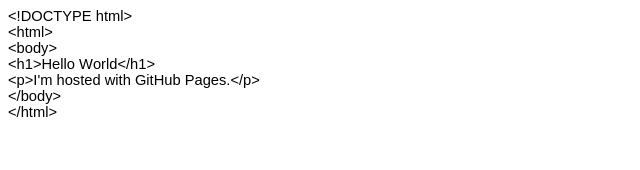
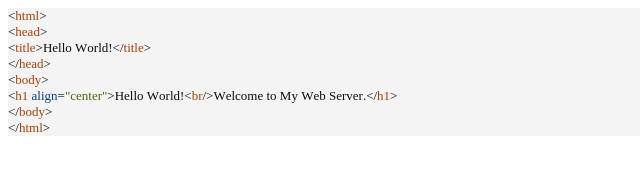
Before and after one commit to andrewpkitchin/test, a plain HTML site: page index.html in a window 1280 px wide. Shown: the whole page, without its empty margins (0-640 px from the left). Drawn offline with Linux system fonts and the light colour scheme.

Commit message:
Update index.html

```diff
--- a/index.html
+++ b/index.html
@@ -7,17 +7,23 @@
   <meta name="Generator" content="Cocoa HTML Writer">
   <meta name="CocoaVersion" content="2022.7">
   <style type="text/css">
-    p.p1 {margin: 0.0px 0.0px 0.0px 0.0px; line-height: 20.2px; font: 14.7px Arial; color: #000000; -webkit-text-stroke: #000000}
-    span.s1 {font-kerning: none}
+    p.p1 {margin: 0.0px 0.0px 0.0px 0.0px; font: 13.0px '.AppleSystemUIFontMonospaced'; color: #a63f05; -webkit-text-stroke: #a63f05; background-color: #f4f4f4}
+    p.p2 {margin: 0.0px 0.0px 0.0px 0.0px; font: 13.0px '.AppleSystemUIFontMonospaced'; color: #0b0c0c; -webkit-text-stroke: #0b0c0c; background-color: #f4f4f4}
+    span.s1 {font-kerning: none; color: #0b0c0c; -webkit-text-stroke: 0px #0b0c0c}
+    span.s2 {font-kerning: none}
+    span.s3 {font-kerning: none; color: #a63f05; -webkit-text-stroke: 0px #a63f05}
+    span.s4 {font-kerning: none; color: #084080; -webkit-text-stroke: 0px #084080}
+    span.s5 {font-kerning: none; color: #45690d; -webkit-text-stroke: 0px #45690d}
   </style>
 </head>
 <body>
-<p class="p1"><span class="s1">&lt;!DOCTYPE html&gt;</span></p>
-<p class="p1"><span class="s1">&lt;html&gt;</span></p>
-<p class="p1"><span class="s1">&lt;body&gt;</span></p>
-<p class="p1"><span class="s1">&lt;h1&gt;Hello World&lt;/h1&gt;</span></p>
-<p class="p1"><span class="s1">&lt;p&gt;I'm hosted with GitHub Pages.&lt;/p&gt;</span></p>
-<p class="p1"><span class="s1">&lt;/body&gt;</span></p>
-<p class="p1"><span class="s1">&lt;/html&gt;</span></p>
+<p class="p1"><span class="s1">&lt;</span><span class="s2">html</span><span class="s1">&gt;</span></p>
+<p class="p1"><span class="s1">&lt;</span><span class="s2">head</span><span class="s1">&gt;</span></p>
+<p class="p2"><span class="s2">&lt;</span><span class="s3">title</span><span class="s2">&gt;Hello World!&lt;/</span><span class="s3">title</span><span class="s2">&gt;</span></p>
+<p class="p1"><span class="s1">&lt;/</span><span class="s2">head</span><span class="s1">&gt;</span></p>
+<p class="p1"><span class="s1">&lt;</span><span class="s2">body</span><span class="s1">&gt;</span></p>
+<p class="p2"><span class="s2">&lt;</span><span class="s3">h1</span><span class="s2"> </span><span class="s4">align</span><span class="s2">=</span><span class="s5">"center"</span><span class="s2">&gt;Hello World!&lt;</span><span class="s3">br</span><span class="s2">/&gt;Welcome to My Web Server.&lt;/</span><span class="s3">h1</span><span class="s2">&gt;</span></p>
+<p class="p1"><span class="s1">&lt;/</span><span class="s2">body</span><span class="s1">&gt;</span></p>
+<p class="p1"><span class="s1">&lt;/</span><span class="s2">html</span><span class="s1">&gt;</span></p>
 </body>
 </html>
```
